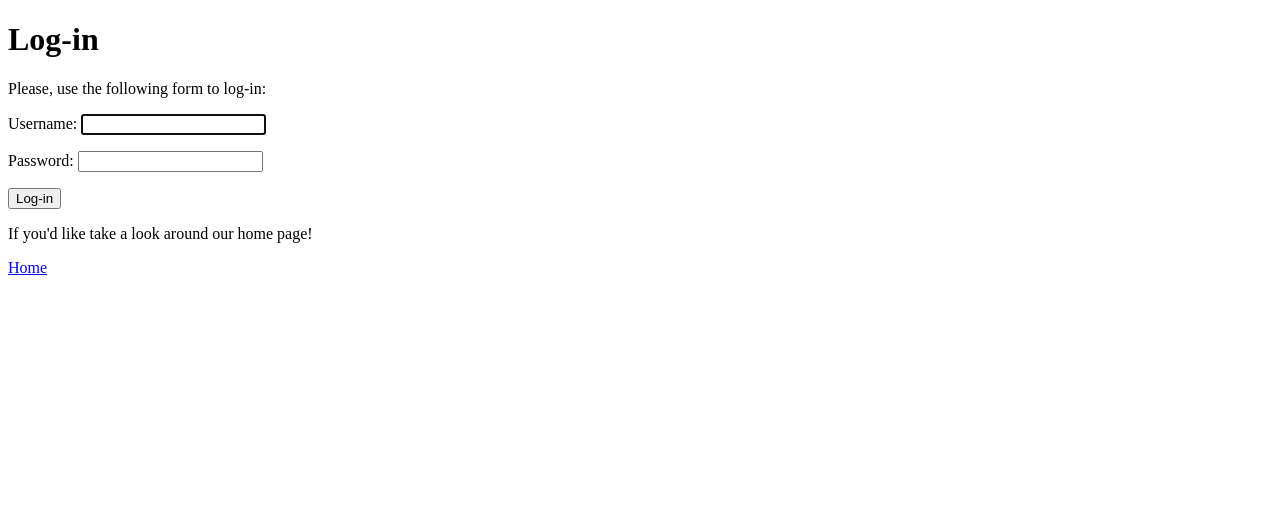
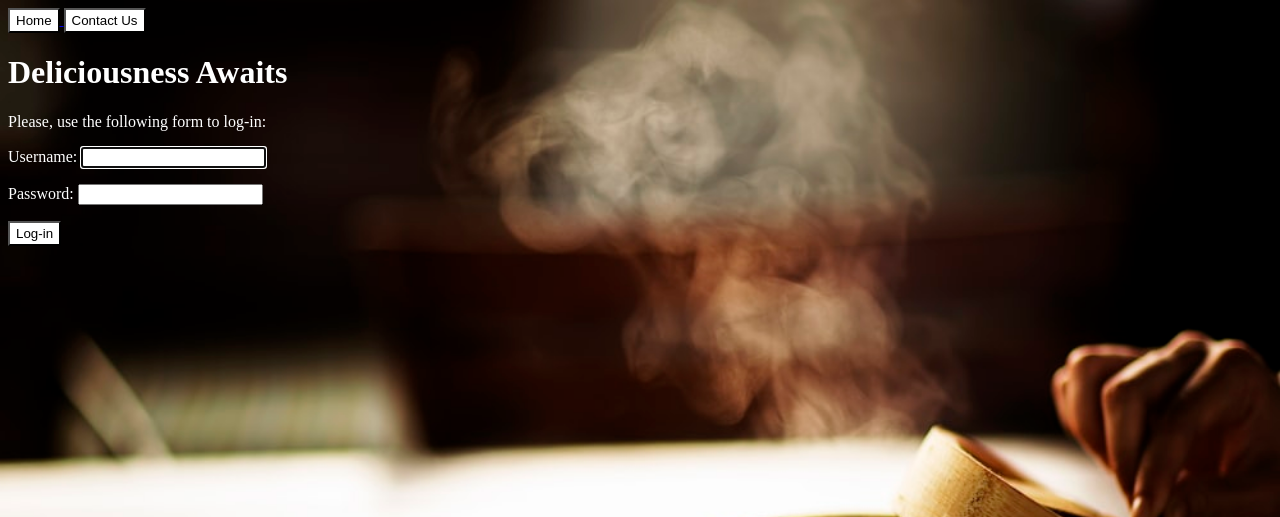
Before and after one commit to cjuanito797/group_project, a Django app: page /login/ in a window 1280 px wide. Shown: the top 517 px of the page. Run offline with Django 3.2, Linux system fonts and the light colour scheme.

Commit message:
Update login.html

```diff
--- a/chineseSpicyFlavor/templates/Registration/login.html
+++ b/chineseSpicyFlavor/templates/Registration/login.html
@@ -1,12 +1,44 @@
 <!DOCTYPE html>
+{% load static %}
 <html lang="en">
 <head>
     <meta charset="UTF-8">
     <title>Login</title>
+    <style>
+        body {
+            background-image: url("../../static/images/login_background.jpg");
+            background-repeat: no-repeat;
+            image-rendering: high-quality;
+            color: white;
+            max-width: 100%;
+            background-size: cover; /* <------ */
+        }
+
+        input[type=submit] {
+            border-color: black;
+            color: black;
+            background-color: white;
+            border-spacing: 0px;
+            height: 25px;
+
+        }
+
+
+    </style>
 </head>
 <body>
 
-<h1>Log-in</h1>
+<div id="nav">
+    <a href="{% url 'chineseSpicyFlavor:home' %}">
+        <input type="submit" value="Home">
+    </a>
+     <a href="{% url 'chineseSpicyFlavor:home' %}">
+        <input type="submit" value="Contact Us">
+    </a>
+
+</div>
+
+<h1>Deliciousness Awaits</h1>
 {% if form.errors %}
     <p>
         Your username and password didn't match.
@@ -19,12 +51,9 @@
     <form action="{% url 'chineseSpicyFlavor:user_login' %}" method="post">
         {{ form.as_p }}
         {% csrf_token %}
-      <input type="hidden" name="next" value="{{ next }}" />
+        <input type="hidden" name="next" value="{{ next }}"/>
         <p><input type="submit" value="Log-in"></p>
     </form>
-
-      <p>If you'd like take a look around our home page!</p>
-          <a href="{% url 'chineseSpicyFlavor:home' %}">Home</a>
 
 </div>
 </body>
```
Lines whose indentation alone changed are shown as unchanged.
